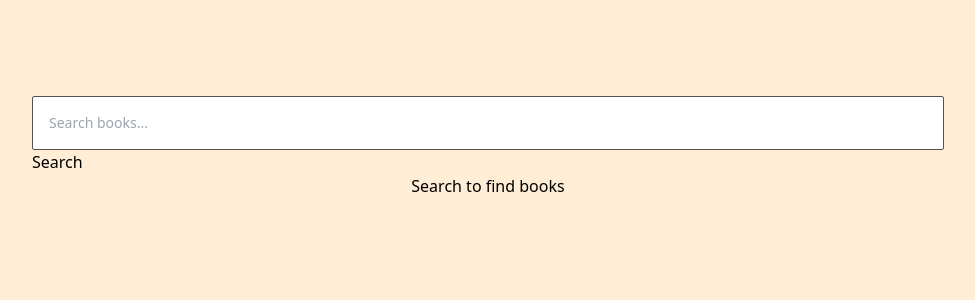
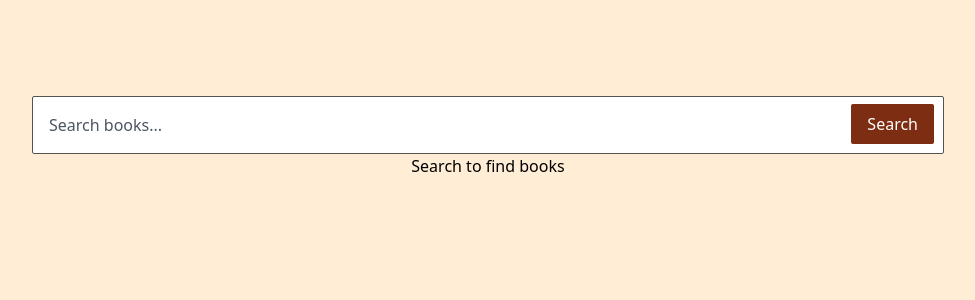
Before and after one commit to jenkens-dev/giving-data-google-books, a Next.js app: page / in a window 1280 px wide. Shown: the top 300 px of the page, without its empty margins (152-1127 px from the left). Built offline with nearby package versions, Linux system fonts and the light colour scheme.

Commit message:
added styling for search button to input

```diff
--- a/pages/index.tsx
+++ b/pages/index.tsx
@@ -55,11 +55,16 @@ export default function Home() {
             value={searchValue || ""}
             required
             placeholder="Search books..."
-            className="block w-full p-4 text-sm text-gray-900 border border-stone-600 rounded-sm"
             onChange={handleInputChange}
             autoComplete="off"
+            className="block w-full p-4 text-md text-gray-900 placeholder-gray-600 border border-stone-600 rounded-sm"
           />
-          <button type="submit">Search</button>
+          <button
+            type="submit"
+            className="text-white absolute right-2.5 bottom-2.5 bg-orange-900 hover:bg-orange-950 font-medium rounded-sm text-md px-4 py-2"
+          >
+            Search
+          </button>
         </div>
       </form>
       <div className="flex flex-wrap">
```
